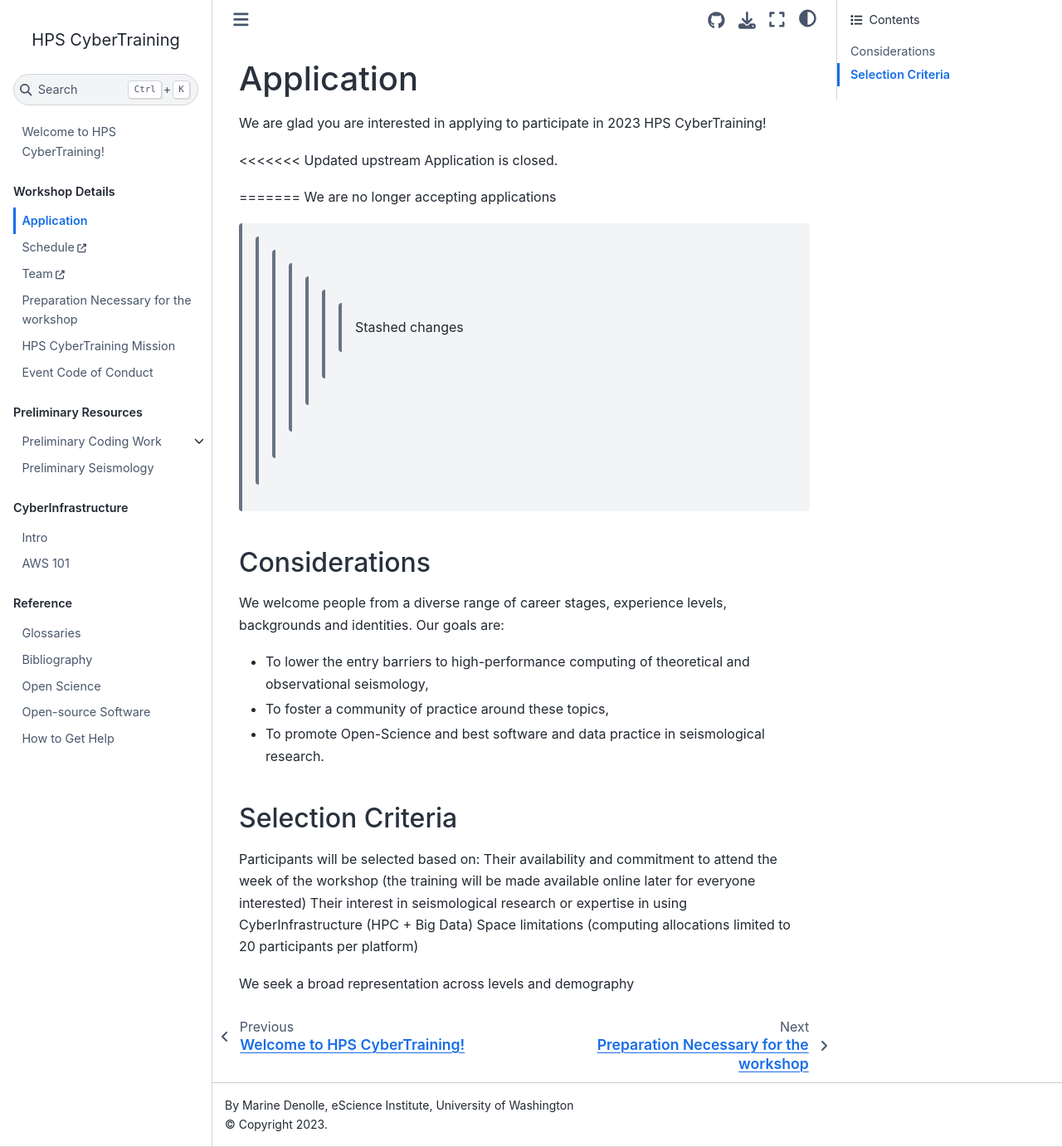
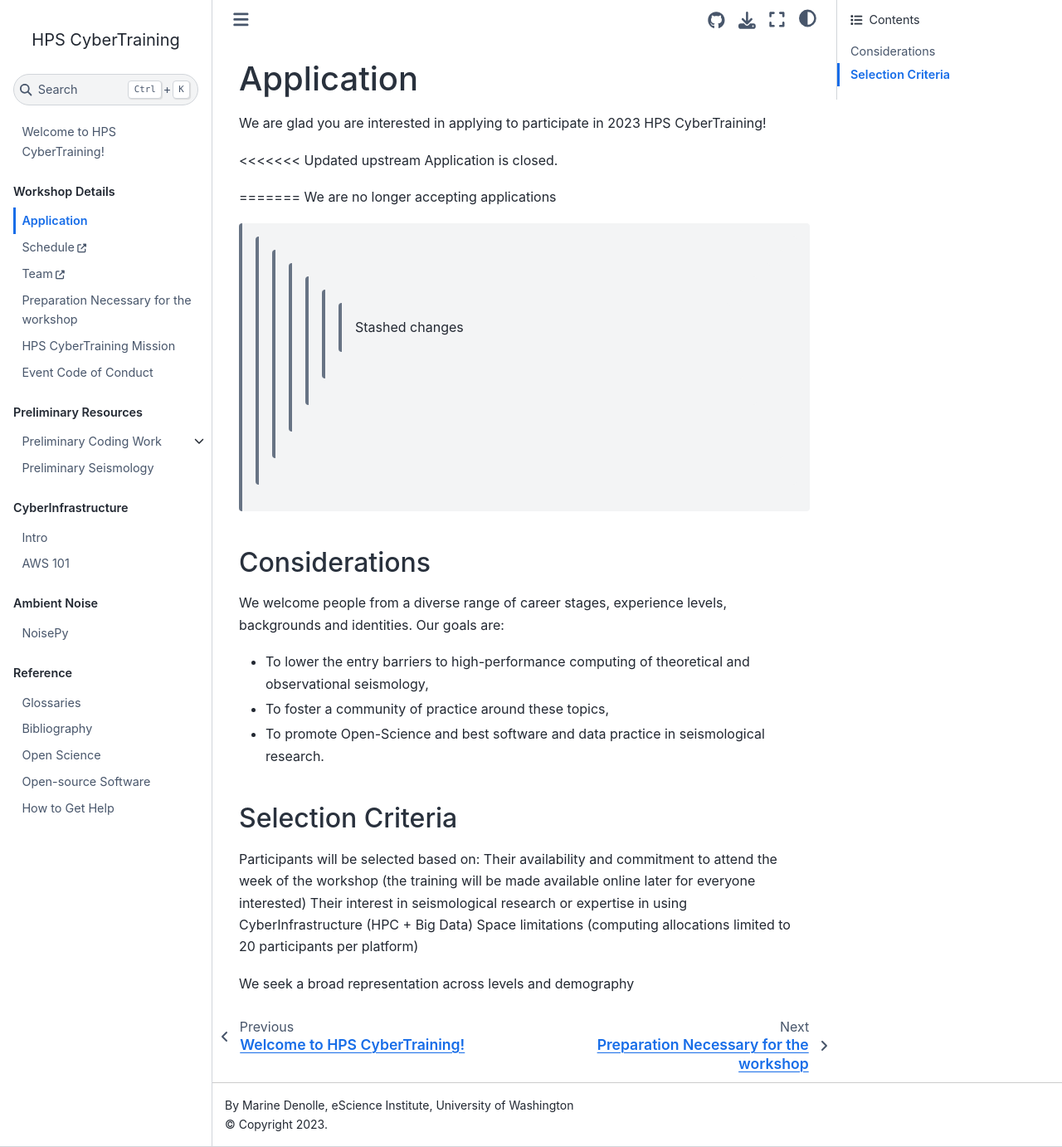
Before and after one commit to SeisSCOPED/HPS, a Jupyter Book: the page built from book/application.md, in a window 1280 px wide and 1382 px high. Shown: the whole window at 83% size. Built offline with Jupyter Book 1.0.4 settings and Sphinx 7.4.7 and the Sphinx Book theme 1.1.4, drawn with Linux system fonts in a browser that asks for light colours.

Commit message:
add noisepy blank page

```diff
--- a/book/_toc.yml
+++ b/book/_toc.yml
@@ -29,6 +29,11 @@ parts:
   chapters:
     - file: softhardware/index
     - file: softhardware/AWS_101
+
+
+- caption: Ambient Noise
+  chapters:
+    - file: ambient_noise/noisepy
 # - caption: Tutorials
   # chapters:
     # - file: tutorials/index
```
Also changed, not shown: book/ambient_noise/noisepy.md (added, +1 -0 lines).
